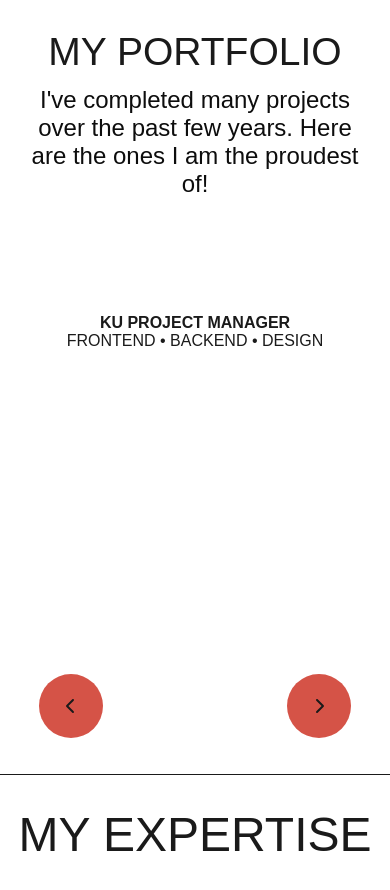
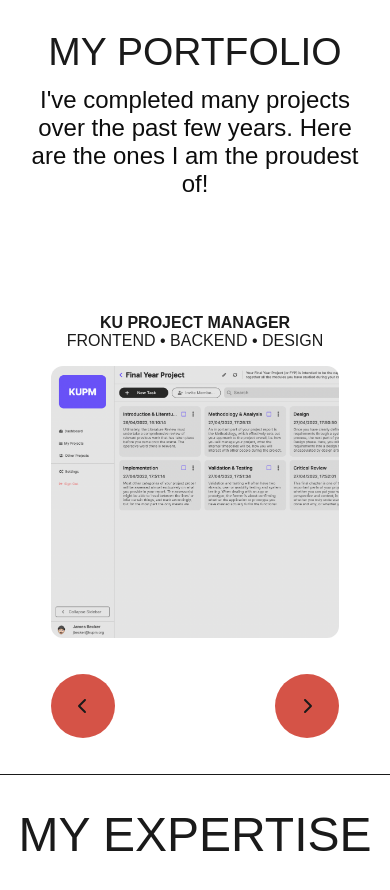
Before and after one commit to jameskbecker/portfolio-old, a Next.js app: page / in a window 390 px wide. Shown: the part 914-1804 px from the top of the page. Built offline with nearby package versions, Linux system fonts and the light colour scheme.

Commit message:
Change some mobile breakpoints to tablet

```diff
--- a/src/components/navigationBar/NavigationMenu.tsx
+++ b/src/components/navigationBar/NavigationMenu.tsx
@@ -11,7 +11,7 @@ const StyledNavigationMenu = styled.ul`
   font: 500 1rem -apple-system;
   text-transform: uppercase;
 
-  @media only screen and (max-width: ${screens.mobileMax}) {
+  @media only screen and (max-width: ${screens.tabletMax}) {
     display: none;
   }
 `;
--- a/src/components/sections/heroSection/index.tsx
+++ b/src/components/sections/heroSection/index.tsx
@@ -37,7 +37,7 @@ const HeroSectionContent = styled.div`
   padding: 10rem 12vw;
   box-sizing: border-box;
 
-  @media only screen and (max-width: ${screens.mobileMax}) {
+  @media only screen and (max-width: ${screens.tabletMax}) {
     display: flex;
     flex-direction: column;
   }
--- a/src/features/gallery/GalleryFooter.tsx
+++ b/src/features/gallery/GalleryFooter.tsx
@@ -27,7 +27,7 @@ const StyledGalleryFooter = styled.div`
     font-weight: 600;
   }
 
-  @media only screen and (max-width: ${screens.mobileMax}) {
+  @media only screen and (max-width: ${screens.tabletMax}) {
     display: flex;
     flex-direction: column;
     align-items: center;
@@ -38,7 +38,7 @@ const Description = styled.p`
   font-weight: 300;
   grid-row: span 3;
 
-  @media only screen and (max-width: ${screens.mobileMax}) {
+  @media only screen and (max-width: ${screens.tabletMax}) {
     display: none;
   }
 `;
--- a/src/features/gallery/GalleryImage.tsx
+++ b/src/features/gallery/GalleryImage.tsx
@@ -11,9 +11,9 @@ const GalleryImageContainer = styled.div`
   border-radius: 0.75rem;
   overflow: hidden;
 
-  @media only screen and (max-width: ${screens.mobileMax}) {
-    width: 100vh;
-    height: auto;
+  @media only screen and (max-width: ${screens.tabletMax}) {
+    width: 100%;
+    /* height: auto; */
   }
 `;
 
--- a/src/features/gallery/index.tsx
+++ b/src/features/gallery/index.tsx
@@ -31,7 +31,7 @@ const StyledGallery = styled.div`
   grid-gap: 0 1rem;
   padding: 0 10vw;
 
-  @media only screen and (max-width: ${screens.mobileMax}) {
+  @media only screen and (max-width: ${screens.tabletMax}) {
     grid-template-areas:
       'details details details'
       'view view view'
```
